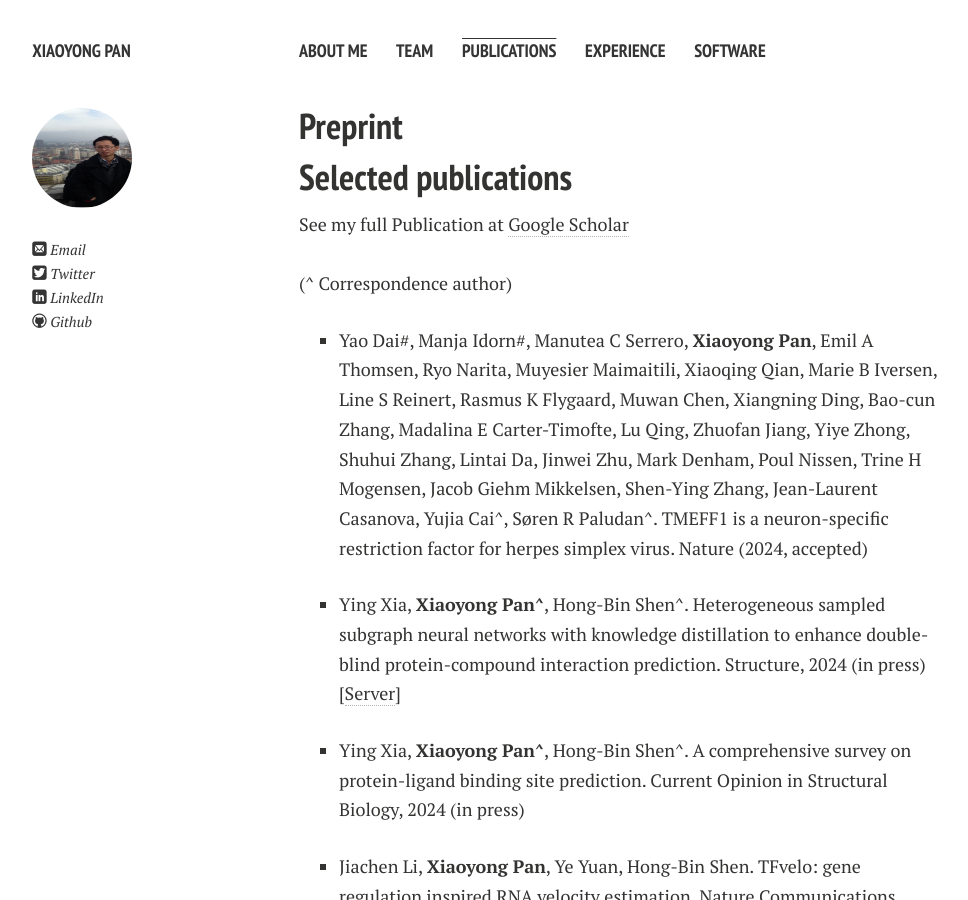
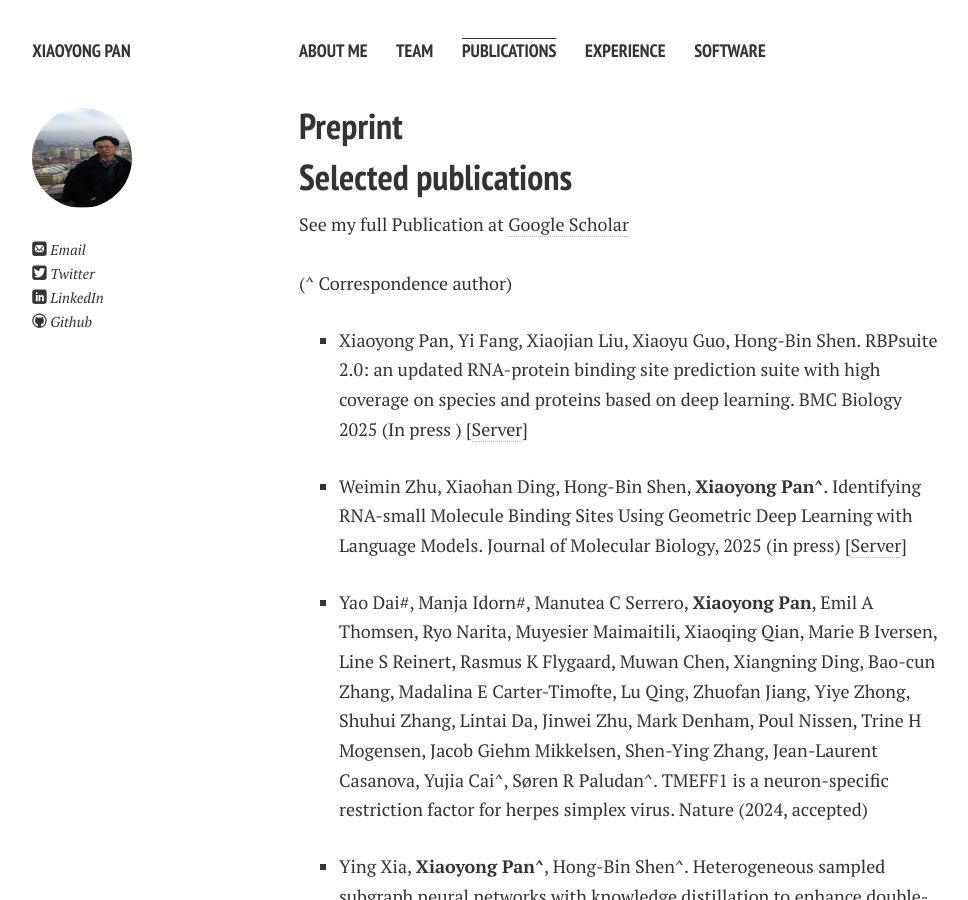
Before and after one commit to xypan1232/xypan1232.github.io, a Jekyll site: the page built from publications.md, in a window 1280 px wide and 900 px high. Shown: the whole window, without its empty margins (21-989 px from the left). Built offline with Jekyll 4.4.1, drawn with Linux system fonts in a browser that asks for light colours; nearby versions of some CDN libraries; Markdown is read by kramdown in place of the engine named in the settings.

Commit message:
Update publications.md

```diff
--- a/publications.md
+++ b/publications.md
@@ -11,6 +11,11 @@ title: Publications
 See my full Publication at <a href="https://scholar.google.com/citations?user=fjbCfj8AAAAJ">Google Scholar</a> <br><br>
 (^ Correspondence author) <br>
 <ul>
+
+ <li><p> Xiaoyong Pan, Yi Fang, Xiaojian Liu, Xiaoyu Guo, Hong-Bin Shen. RBPsuite 2.0: an updated RNA-protein binding site prediction suite with high coverage on species and proteins based on deep learning. BMC Biology 2025 (In press )  [<a href="http://www.csbio.sjtu.edu.cn/bioinf/RBPsuite/">Server</a>]</p>
+	</li>
+ <li><p>Weimin Zhu, Xiaohan Ding, Hong-Bin Shen, <b>Xiaoyong Pan^</b>. Identifying RNA-small Molecule Binding Sites Using Geometric Deep Learning with Language Models. Journal of Molecular Biology, 2025 (in press)  [<a href="http://www.csbio.sjtu.edu.cn/bioinf/RNABind/">Server</a>]</p>
+	</li>
 <li><p>	Yao Dai#, Manja Idorn#, Manutea C Serrero, <b>Xiaoyong Pan</b>, Emil A Thomsen, Ryo Narita, Muyesier Maimaitili, Xiaoqing Qian, Marie B Iversen, Line S Reinert, Rasmus K Flygaard, Muwan Chen, Xiangning Ding, Bao-cun Zhang, Madalina E Carter-Timofte, Lu Qing, Zhuofan Jiang, Yiye Zhong, Shuhui Zhang, Lintai Da, Jinwei Zhu, Mark Denham, Poul Nissen, Trine H Mogensen, Jacob Giehm Mikkelsen, Shen-Ying Zhang, Jean-Laurent Casanova, Yujia Cai^, Søren R Paludan^. TMEFF1 is a neuron-specific restriction factor for herpes simplex virus. Nature (2024, accepted)
 	</p></li>
 <li><p>Ying Xia, <b>Xiaoyong Pan^</b>, Hong-Bin Shen^. Heterogeneous sampled subgraph neural networks with knowledge distillation to enhance double-blind protein-compound interaction prediction. Structure, 2024 (in press) [<a href="http://www.csbio.sjtu.edu.cn/bioinf/SgCPI/">Server</a>]</p>
```
